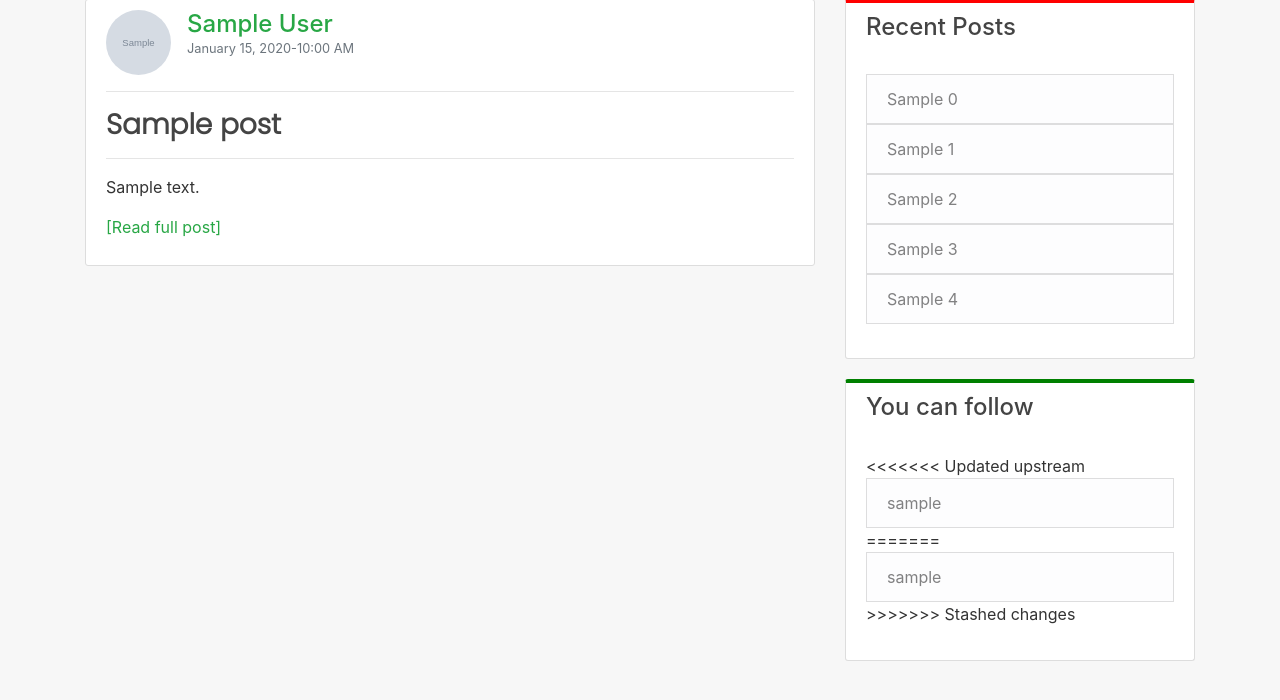
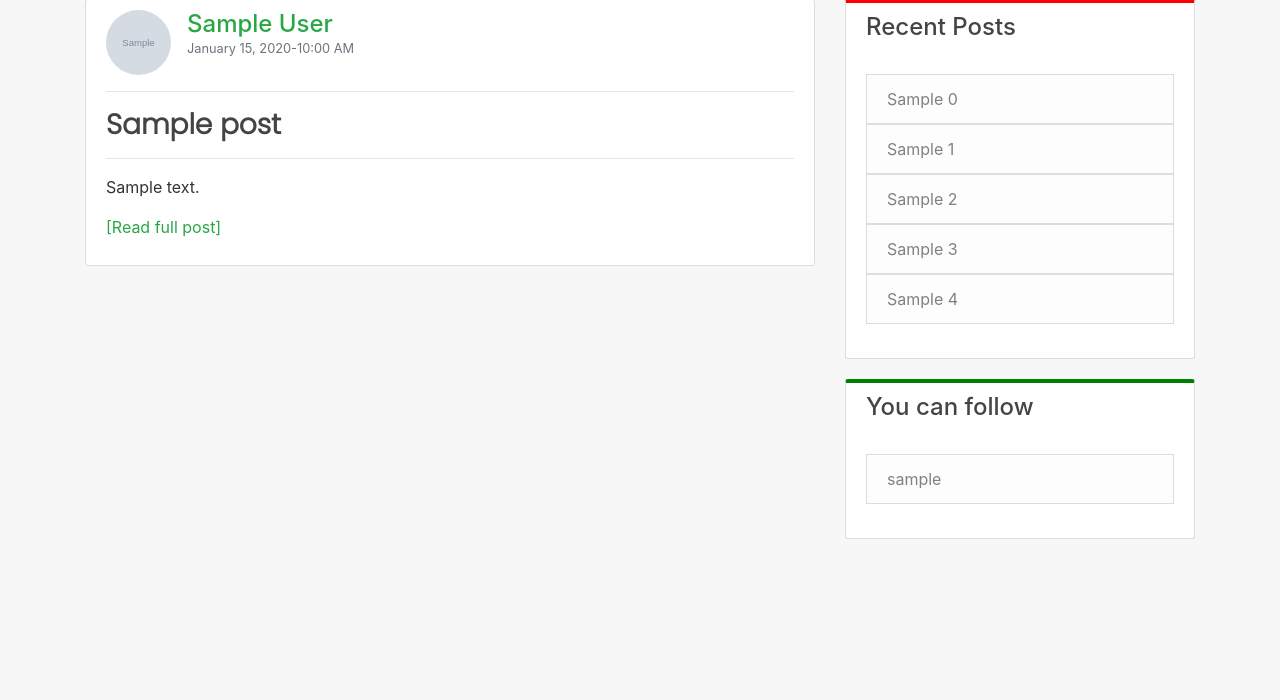
Before and after one commit to SocialMediaLexicon/Main, a Django app: template templates/social_app/home.html in a window 1280 px wide. Shown: the part 81-781 px from the top of the page. Run offline with Django 3.2, Linux system fonts and the light colour scheme; the template is opened without the code that fills it: most values are stand-ins (such as "Sample title", 1, 10 or a date in 2020); grey boxes marked "Sample" are stand-in pictures; some libraries are stand-ins or nearby versions.

Commit message:
Checking mode

```diff
--- a/templates/social_app/home.html
+++ b/templates/social_app/home.html
@@ -82,11 +82,7 @@
         <ul class="list-group">
           {% for user in random_users %}
           {% if not user.is_superuser %}
-<<<<<<< Updated upstream
-            <a href="{% url 'users:profile-detail-view' user.id %}"><li class="list-group-item list-group-item-light">{{ user.username }}</li></a>
-=======
             <a href="{% url 'users:profile-detail-view' user.profile.id %}"><li class="list-group-item list-group-item-light">{{ user.username }}</li></a>
->>>>>>> Stashed changes
           {% endif %}
           {% endfor %}
 
```
Also changed, not shown: db.sqlite3.
